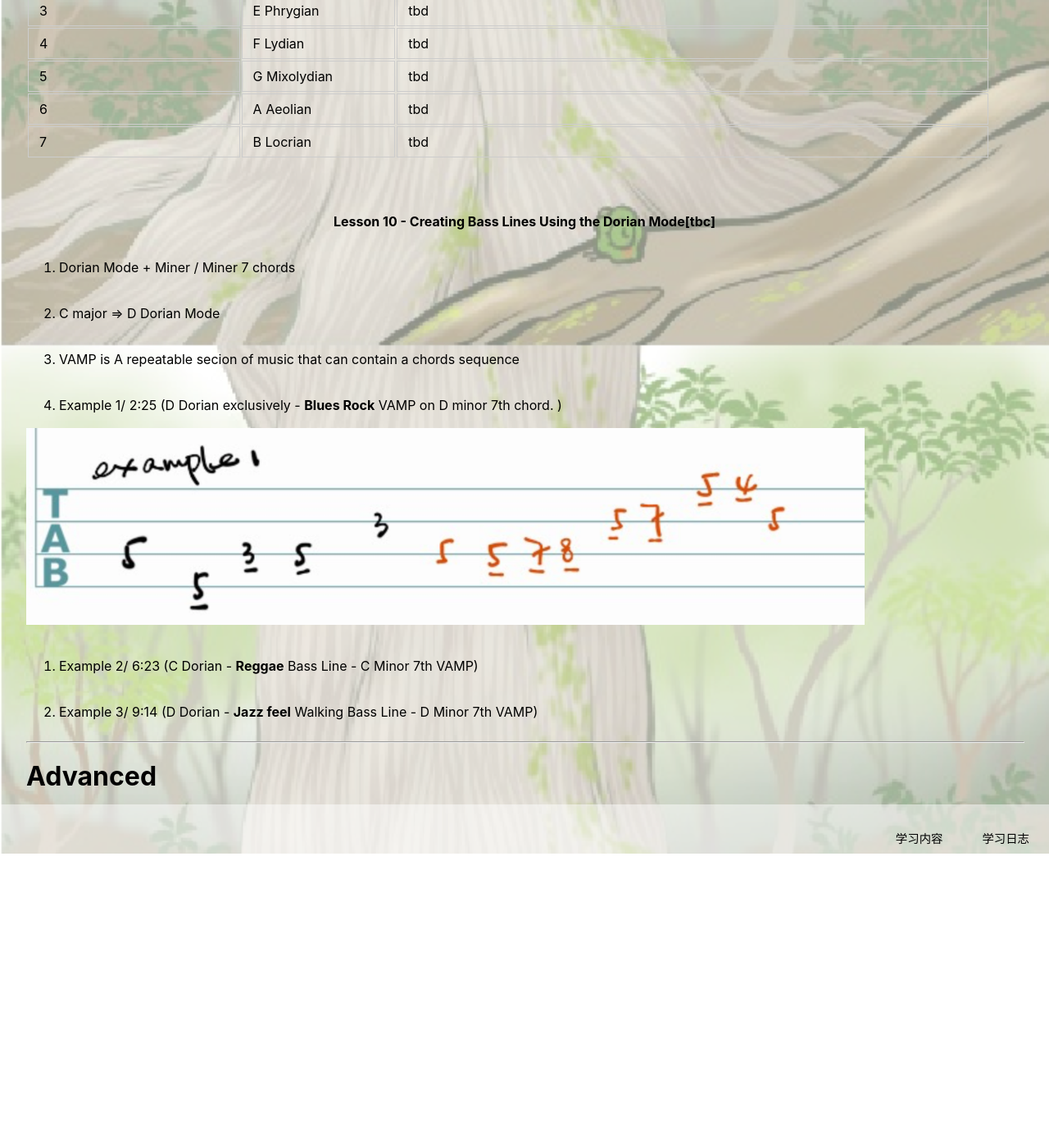
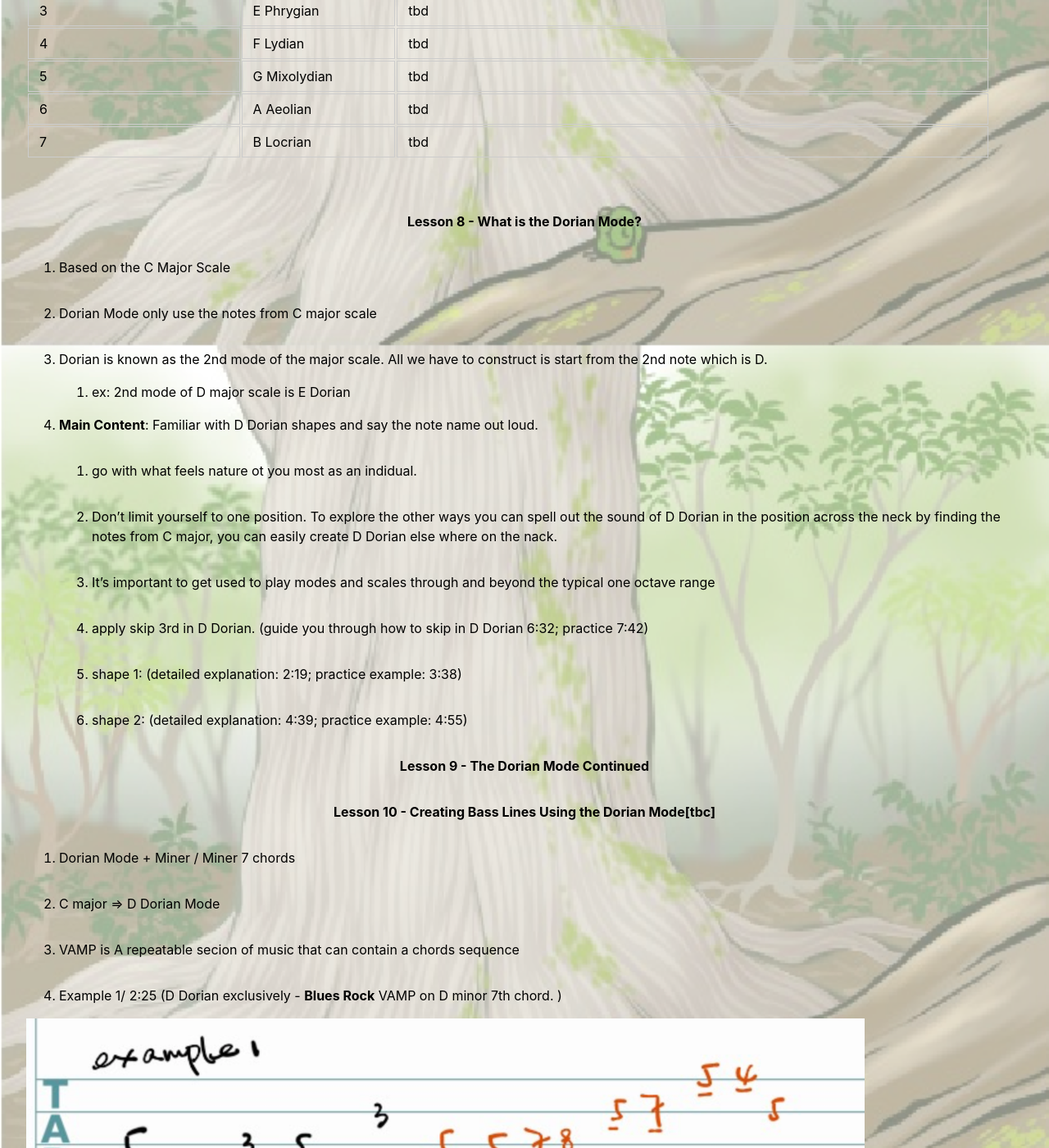
Before and after one commit to shunw/shunw.github.io, a Jekyll site: the page built from bass.md, in a window 1280 px wide and 1400 px high, scrolled down 9529 px. Shown: the whole window at 82% size. Built offline with Jekyll 4.4.1, drawn with Linux system fonts in a browser that asks for light colours; before the commit the page ends 10587 px from its top, so only the background shows below that.

Commit message:
update the bass lesson

```diff
--- a/bass.md
+++ b/bass.md
@@ -278,6 +278,36 @@ This is for my own bass learning note. The original learning resource link is [h
 | 6 | A Aeolian | tbd |
 | 7 | B Locrian | tbd |
 
+### __Lesson 8 - What is the Dorian Mode?__
+
+- Based on the C Major Scale
+
+- Dorian Mode only use the notes from C major scale
+
+- Dorian is known as the 2nd mode of the major scale. All we have to construct is start from the 2nd note which is D.
+
+    - ex: 2nd mode of D major scale is E Dorian
+
+- **Main Content**: Familiar with D Dorian shapes and say the note name out loud.
+
+    - go with what feels nature ot you most as an indidual.
+
+    - Don't limit yourself to one position. To explore the other ways you can spell out the sound of D Dorian in the position across the neck by finding the notes from C major, you can easily create D Dorian else where on the nack.
+
+    - It's important to get used to play modes and scales through and beyond the typical one octave range
+
+    - apply skip 3rd in D Dorian. (guide you through how to skip in D Dorian 6:32; practice 7:42)
+
+    - shape 1: (detailed explanation: 2:19; practice example: 3:38)
+
+    - shape 2: (detailed explanation: 4:39; practice example: 4:55)
+
+
+
+### __Lesson 9 - The Dorian Mode Continued__
+
+
+
 ### __Lesson 10 - Creating Bass Lines Using the Dorian Mode[tbc]__
 
 - Dorian Mode + Miner / Miner 7 chords
```
Also changed, not shown: other parts of bass.md (+1 -1 lines).
